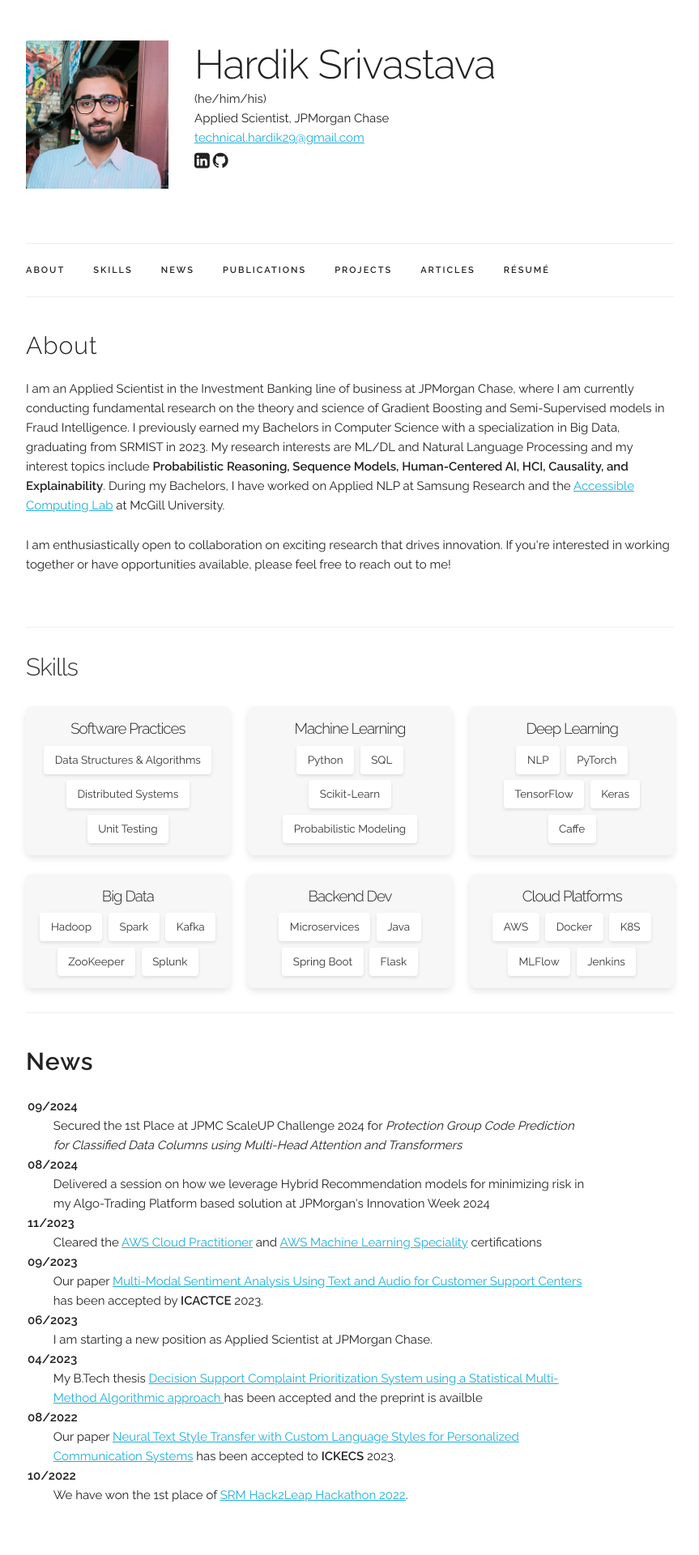
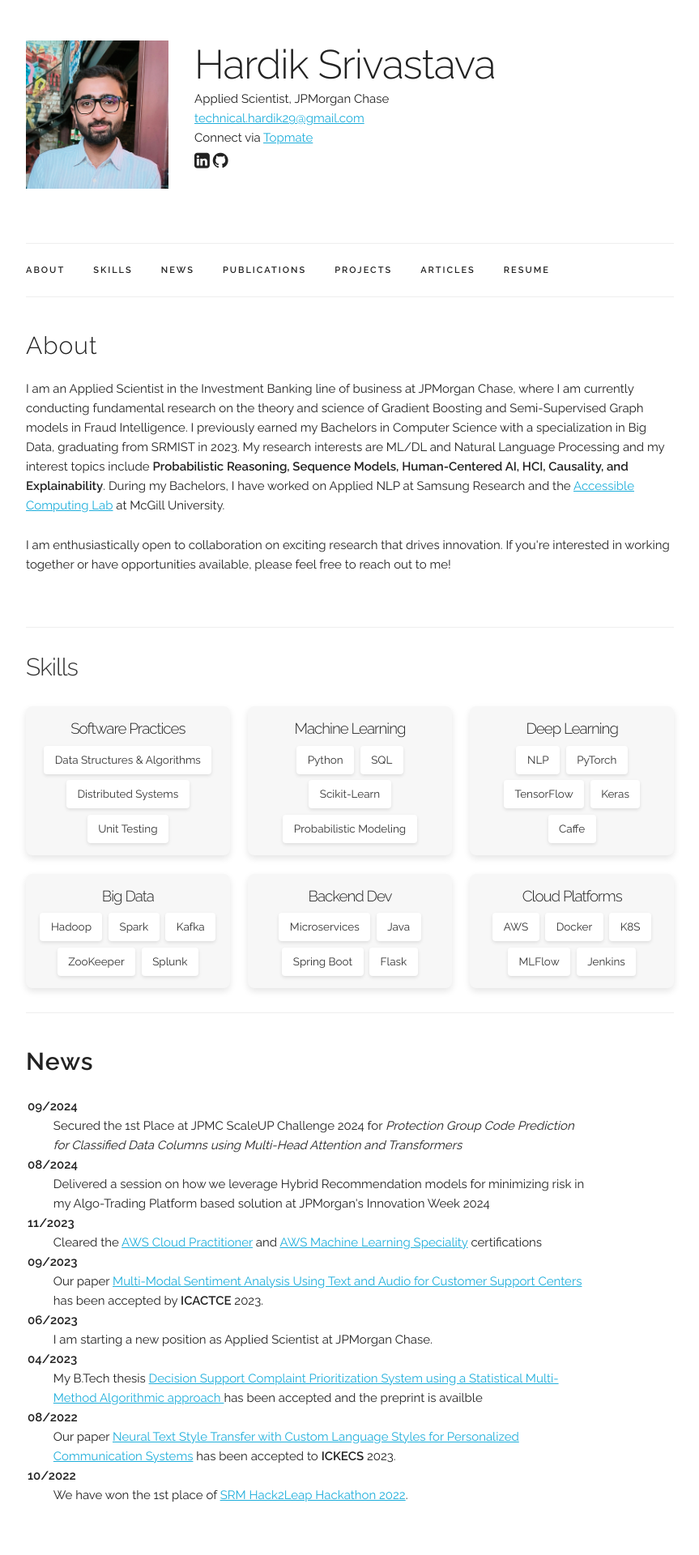
Before and after one commit to thisishardik/thisishardik.github.io, a Jekyll site: the page built from index.html, in a window 1280 px wide. Shown: the top 1920 px of the page at 81% size, without its empty margins (208-1071 px from the left). Built offline with Jekyll 4.4.1, drawn with Linux system fonts in a browser that asks for light colours; a style sheet for code colours, icons or effects is not loaded.

Commit message:
Added Topmate link

```diff
--- a/_layouts/default.html
+++ b/_layouts/default.html
@@ -76,9 +76,10 @@
         </div>
         <div class="nine columns main-description">
             <h1>{{ site.data.main_info.name }}</h1>
-            <p>(he/him/his)</p>
+            <!-- <p>(he/him/his)</p> -->
             <p>{{ site.data.main_info.title }}</p>
             <p>{{ site.data.main_info.email }}</p>
+            <p>Connect via <a href="https://topmate.io/hardiksrivastava">Topmate</a></p>
             <p>
               <span onclick="window.open('{{ site.data.main_info.linkedin }}')" style="cursor: pointer">
                 <i class="fa fa-linkedin-square" aria-hidden="true"></i>
@@ -112,7 +113,7 @@
           <!-- <li class="navbar-item"><a class="navbar-link" href={{ "/index.html#services" | prepend: site.baseurl }}>Services</a></li> -->
           <li class="navbar-item"><a class="navbar-link" href={{ "/index.html#projects" | prepend: site.baseurl }}>Projects</a></li>
           <li class="navbar-item"><a class="navbar-link" href={{ "/index.html#posts" | prepend: site.baseurl }}>Articles</a></li>
-          <li class="navbar-item"><a class="navbar-link" href={{ "/index.html#resume" | prepend: site.baseurl }}>Résumé</a></li>
+          <li class="navbar-item"><a class="navbar-link" href={{ "/index.html#resume" | prepend: site.baseurl }}>Resume</a></li>
         </ul>
       </div>
     </nav>
--- a/index.html
+++ b/index.html
@@ -6,7 +6,7 @@
 <div class="docs-section" id="about">
   <h4>About</h4>
   <p>
-    I am an Applied Scientist in the Investment Banking line of business at JPMorgan Chase, where I am currently conducting fundamental research on the theory and science of Gradient Boosting and Semi-Supervised models in Fraud Intelligence. I previously earned my Bachelors in Computer Science with a specialization in Big Data, graduating from SRMIST in 2023. My research interests are ML/DL and Natural Language Processing and my interest topics include <b>Probabilistic Reasoning, Sequence Models, Human-Centered AI, HCI, Causality, and Explainability</b>. During my Bachelors, I have worked on Applied NLP at Samsung Research and the <a href=‘https://act-lab.github.io/index.html#header’>Accessible Computing Lab</a> at McGill University.
+    I am an Applied Scientist in the Investment Banking line of business at JPMorgan Chase, where I am currently conducting fundamental research on the theory and science of Gradient Boosting and Semi-Supervised Graph models in Fraud Intelligence. I previously earned my Bachelors in Computer Science with a specialization in Big Data, graduating from SRMIST in 2023. My research interests are ML/DL and Natural Language Processing and my interest topics include <b>Probabilistic Reasoning, Sequence Models, Human-Centered AI, HCI, Causality, and Explainability</b>. During my Bachelors, I have worked on Applied NLP at Samsung Research and the <a href=‘https://act-lab.github.io/index.html#header’>Accessible Computing Lab</a> at McGill University.
   </p>
     <p>
         I am enthusiastically open to collaboration on exciting research that drives innovation. If you're interested in working together or have opportunities available, please feel free to reach out to me!
```
Also changed, not shown: 1 other file.
